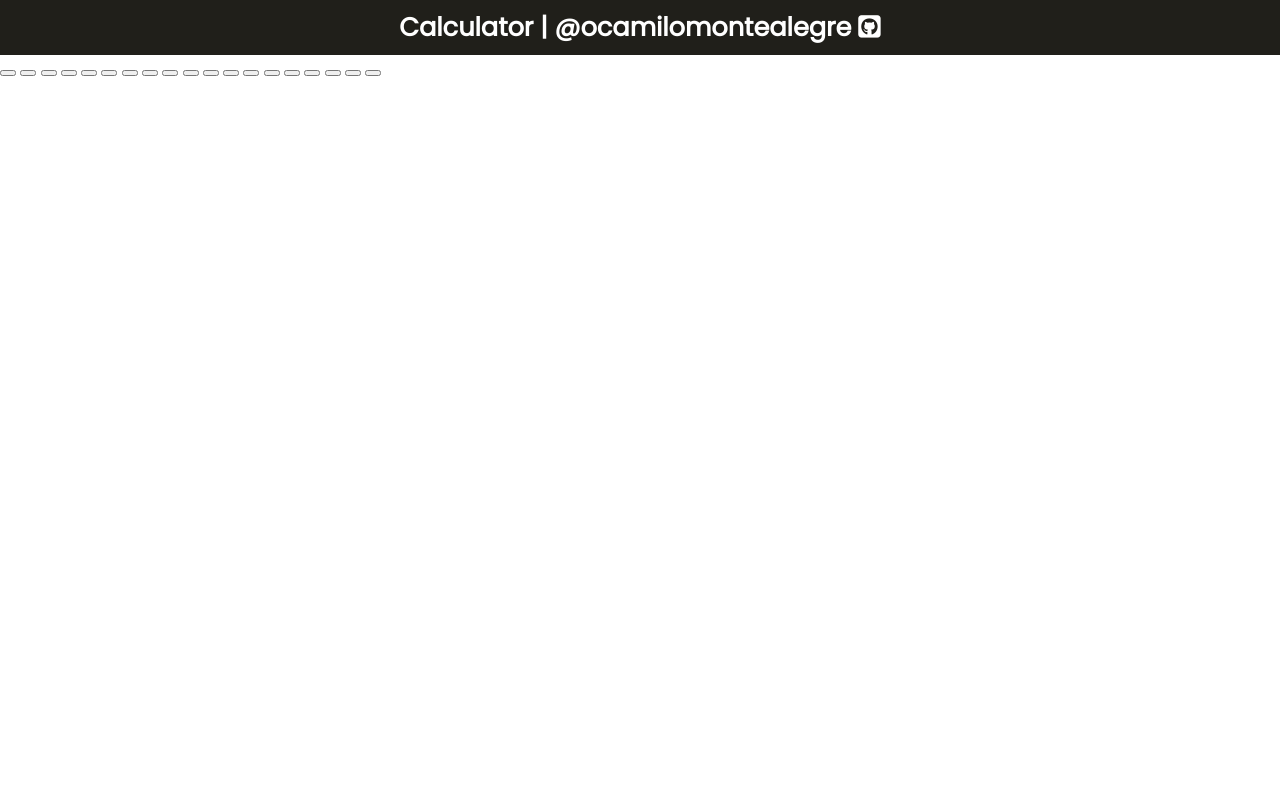
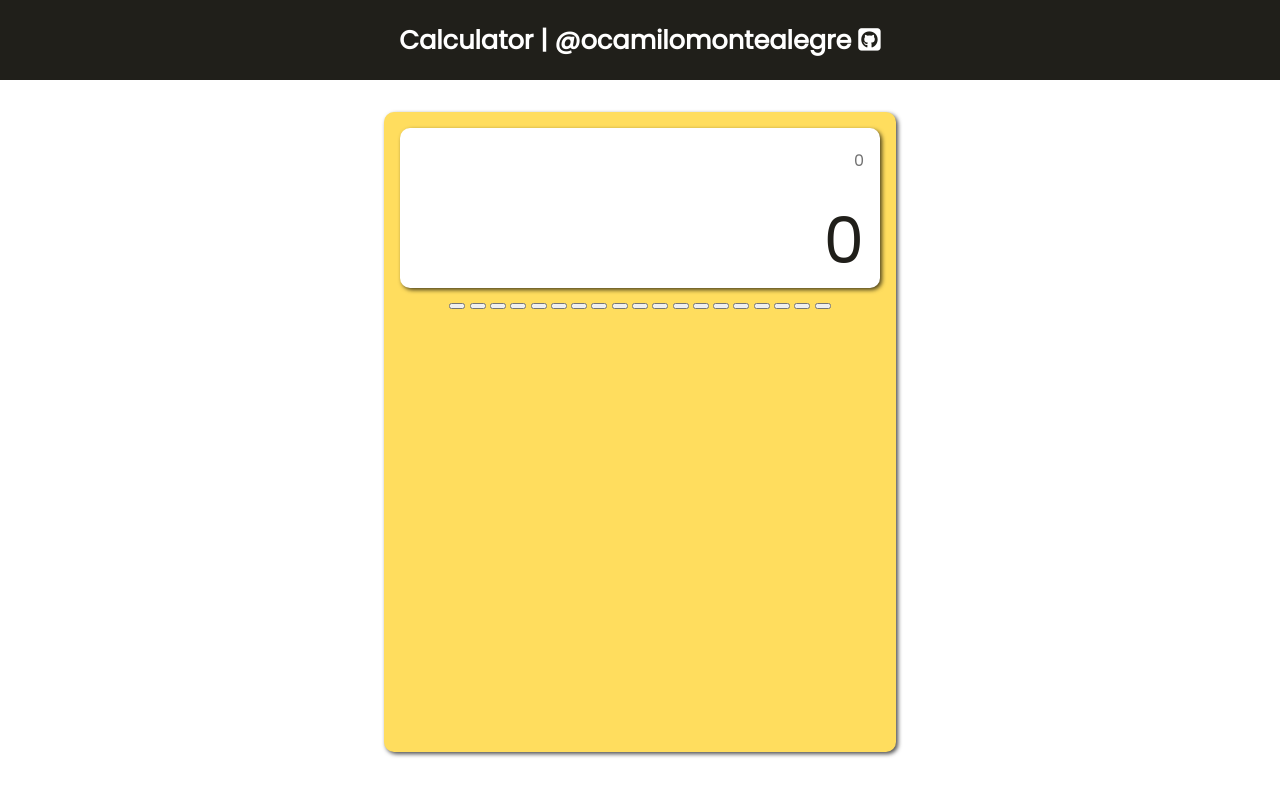
Before and after one commit to ocamilomontealegre/calculator, a plain HTML site: page index.html in a window 1280 px wide. Drawn offline with Linux system fonts and the light colour scheme.

Commit message:
Add styles for the calc screen

```diff
--- a/css/styles.css
+++ b/css/styles.css
@@ -9,6 +9,8 @@
 }
 
 body {
+  width: 100%;
+  min-height: 100%;
   margin: 0;
   padding: 0;
   font-family: Poppins, Arial, Helvetica, sans-serif;
@@ -33,12 +35,20 @@ h1 {
 
 /*** Wrapper ***/
 .wrapper {
+  display: flex;
+  flex-flow: column wrap;
+  align-items: center;
   margin: 0;
   padding: 0;
 }
 
 /*** Header ***/
 .header {
+  display: flex;
+  justify-content: center;
+  align-items: center;
+  width: 100%;
+  height: 10vh;
   padding: 0.5rem 2rem;
   font-size: 0.8rem;
   text-align: center;
@@ -49,3 +59,48 @@ h1 {
 .header a {
   color: white;
 }
+
+/*** Calculator ***/
+.calculator {
+  display: flex;
+  flex-flow: column wrap;
+  align-items: center;
+  width: 40%;
+  height: 80vh;
+  margin: 2rem;
+  padding: 1rem;
+  border-radius: 10px;
+  box-shadow: 2px 2px 4px rgba(0, 0, 0, 0.7);
+  background-color: var(--color-1);
+}
+
+/*** Calculator Screen ***/
+.calculator .calculator-screen {
+  width: 100%;
+  height: 20vh;
+  border-radius: 10px;
+  box-shadow: 2px 2px 4px rgba(0, 0, 0, 0.7);
+  background-color: var(--color-3);
+}
+
+.calculator-screen .screen-operation,
+.calculator-screen .screen-result {
+  display: flex;
+  justify-content: flex-end;
+  align-items: center;
+  width: 100%;
+  padding: 1rem;
+  text-align: end;
+
+}
+
+.calculator-screen .screen-operation {
+  height: 40%;
+  color: var(--color-4);
+}
+
+.calculator-screen .screen-result {
+  height: 60%;
+  font-size: 4rem;
+  color: var(--color-2);
+}
--- a/index.html
+++ b/index.html
@@ -35,8 +35,8 @@
       <div class="calculator">
         <!-- Screen -->
         <div class="calculator-screen">
-          <div class="screen-operation"></div>
-          <div class="screen-result"></div>
+          <div class="screen-operation">0</div>
+          <div class="screen-result">0</div>
         </div>
 
         <!-- Keyboard -->
```
